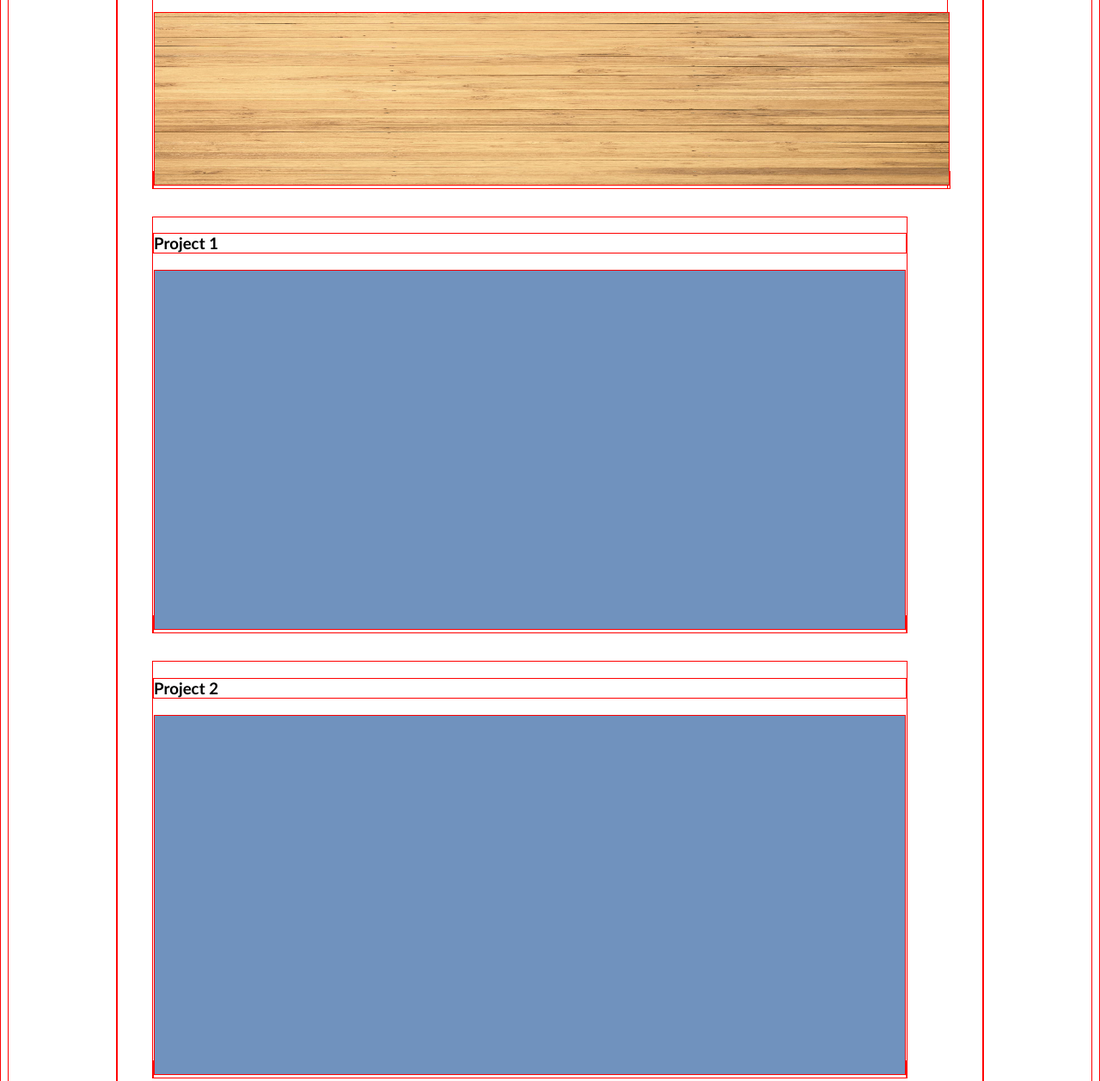
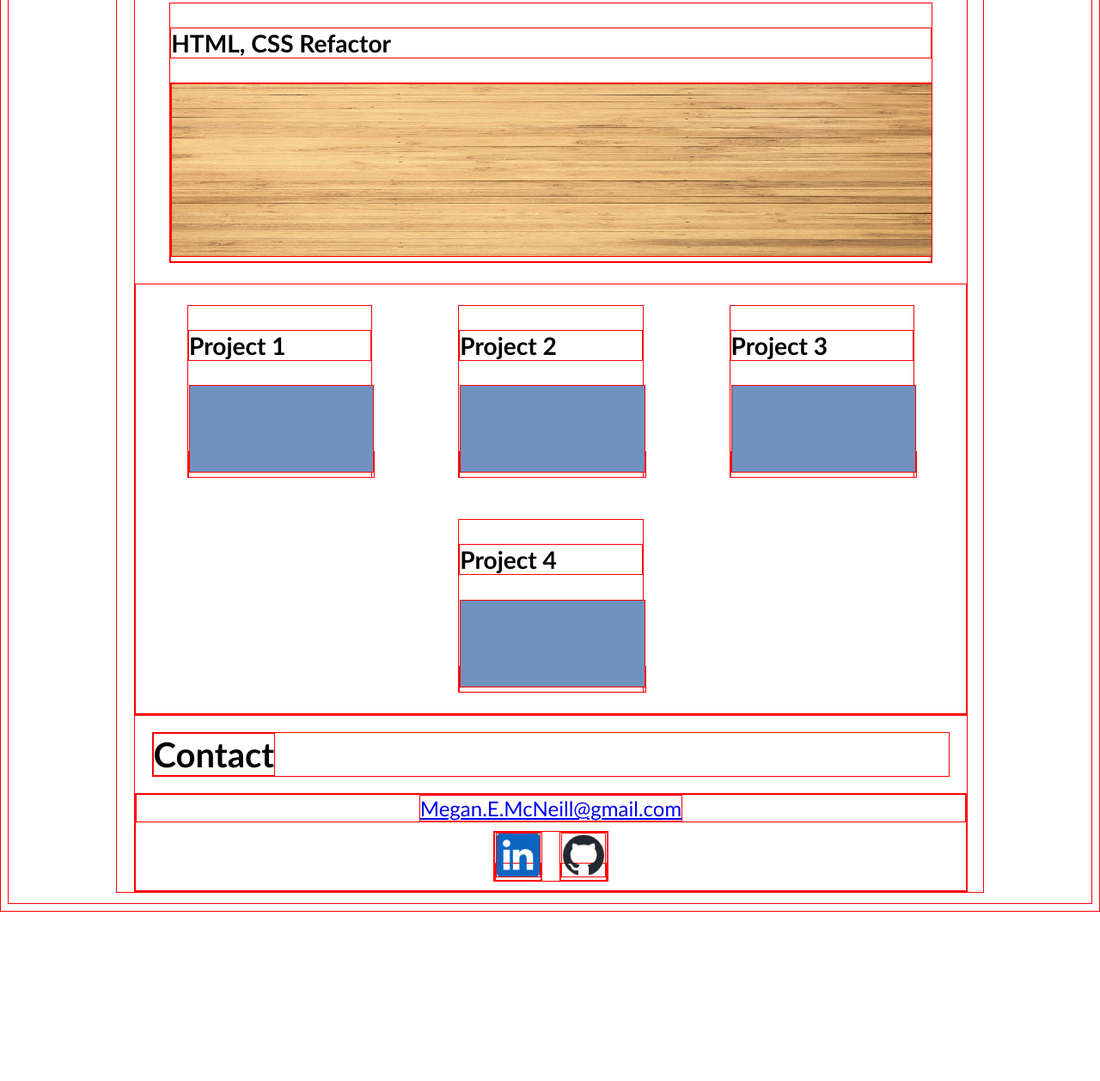
Before and after one commit to bluethreadmade/portfolio, a plain HTML site: page index.html in a window 1280 px wide. Shown: the part 411-1669 px from the top of the page at 86% size. After the commit the page ends 1472 px from the top, so only its background shows below. Drawn offline with Linux system fonts and the light colour scheme.

Commit message:
re-arranged work section to match contact section logic

```diff
--- a/assets/css/style.css
+++ b/assets/css/style.css
@@ -8,6 +8,15 @@ body{
     background-color: white;
     flex-direction: column;
     align-items: center;
+}
+
+.title{
+    font-size: 20pt;
+    margin: 2%;
+}
+
+h2 {
+    margin:0
 }
 
 header{
@@ -47,7 +56,7 @@ ul{
     padding-inline-start: 0;
 }
 
-a.nav-link{
+.nav-link{
     text-decoration: none;
 }
 
@@ -57,52 +66,51 @@ main{
     width: 80%;
 }
 
-.about{
-    display: flex;
-    flex-direction: column;
+article{
+    width: 96%;
+    position: relative;
+    left: 2%
 }
 
 .work{
     display: flex;
-    justify-content: space-between;
-    flex-wrap: wrap;
+    flex-direction: column;
+    min-width: 80%;
 }
 
-.project-card{
-    display: inline-block;
+.project-card-1{
+    display: flex;
+    flex-direction: column;
+    justify-content: center;
+    font-size: 18pt;
 }
 
-.project-card:first-child{
-    width: 100%;
-}
-
-.child:not(:first-child){
-    width: 50%;
-    height: 100px;
-}
-
-.contact{
+.project-cards{
     display: flex;
-    flex-direction: column;
+    flex-direction: row;
+    flex-wrap: wrap;
+    font-size: 18pt;
+    justify-content: space-evenly;
 }
 
 .contact-links-container{
     display: flex;
-    justify-content: center;
+    justify-items: center;
     flex-wrap: wrap;
+    margin: 0;
 }
 
-.contact-links{
-    display: inline-block;
-    margin: 2%;
+.contact-links-1{
+    display: flex;
+    flex-direction: row;
+    justify-content: center;
+    flex: 100%;
+    font-size: 18pt;
 }
 
-.contact-links:first-child{
-    width: 100%;
-    text-align: center;
+.social-links{
+    display: flex;
+    flex-direction: row;
+    gap: 20px;
+    margin: 1%;
 }
-
-.child:not(:first-child){
-    flex: 1;
-    width: 100%;
-}
--- a/index.html
+++ b/index.html
@@ -10,7 +10,7 @@
 <body>
     <header>
         <div>
-            <img id="logo" src="./assets/images/M.jpg">
+            <img id="logo" src="./assets/images/M.jpg" width="100px">
             <h1>Megan McNeill</h1>
         </div>
         <nav>
@@ -24,7 +24,7 @@
     </header>
 
     <main>
-        <div class="title">
+        <div class="title" >
             <h2 id="about">About</h2>
         </div>
         <article class="about">
@@ -35,40 +35,43 @@
             <h2 id="work">Work</h2>
         </div>
         <article class="work">
-            <figure class="project-card">
+            <figure class="project-card-1">
                 <h3>HTML, CSS Refactor</h3>
-                <a href="https://bluethreadmade.github.io/challenge-1/"><img id="wood-floor" src="./assets/images/wood-floor.jpg" height="200px" width = 100% ></a>
+                <a href="https://bluethreadmade.github.io/challenge-1/"><img id="wood-floor" src="./assets/images/wood-floor.jpg" height="200px" width="100%"></a>
             </figure>
-
+            <div class="project-cards">
                 <figure class="project-card">
                     <h3>Project 1</h3>
-                <a href=""><img id="blank-box" src="./assets/images/blank-block.PNG"></a>
+                    <a href=""><img id="blank-box" src="./assets/images/blank-block.PNG" height="100px" width="100%"></a>
                 </figure>
 
                 <figure class="project-card">
                     <h3>Project 2</h3>
-                <a href=""><img id="blank-box" src="./assets/images/blank-block.PNG"></a>
+                    <a href=""><img id="blank-box" src="./assets/images/blank-block.PNG" height="100px" width="100%"></a>
                 </figure>
 
                 <figure class="project-card">
                     <h3>Project 3</h3>
-                <a href=""><img id="blank-box" src="./assets/images/blank-block.PNG"></a>
+                    <a href=""><img id="blank-box" src="./assets/images/blank-block.PNG" height="100px" width="100%"></a>
                 </figure>
 
                 <figure class="project-card">
                     <h3>Project 4</h3>
-                <a href=""><img id="blank-box" src="./assets/images/blank-block.PNG"></a>
+                    <a href=""><img id="blank-box" src="./assets/images/blank-block.PNG" height="100px" width="100%"></a>
                 </figure>
+            </div>
         </article>
 
+        <article class="contact">
             <div class="title">
                 <h2 id="contact">Contact</h2>
             </div>
-        <article class="contact">
             <ul class="contact-links-container">
-                <li class="contact-links"><a href="mailto: megan.e.mcneill@gmail.com">Megan.E.McNeill@gmail.com</a></li>
+                <li class="contact-links-1"><a href="mailto: megan.e.mcneill@gmail.com">Megan.E.McNeill@gmail.com</a></li>
+                <div class="social-links">
                     <li class="contact-links"><a href="https://www.linkedin.com/in/megan-mcneill/"><img src="./assets/images/In-Blue-72.png" width="50px" height="50px"></a></li>
                     <li class="contact-links"><a href="https://github.com/bluethreadmade"><img src="./assets/images/github-mark.png" width="50px" height="50px"></a></li>
+                </div>
             </ul>
         </article>
     </main>
```
Lines whose indentation alone changed are shown as unchanged.
